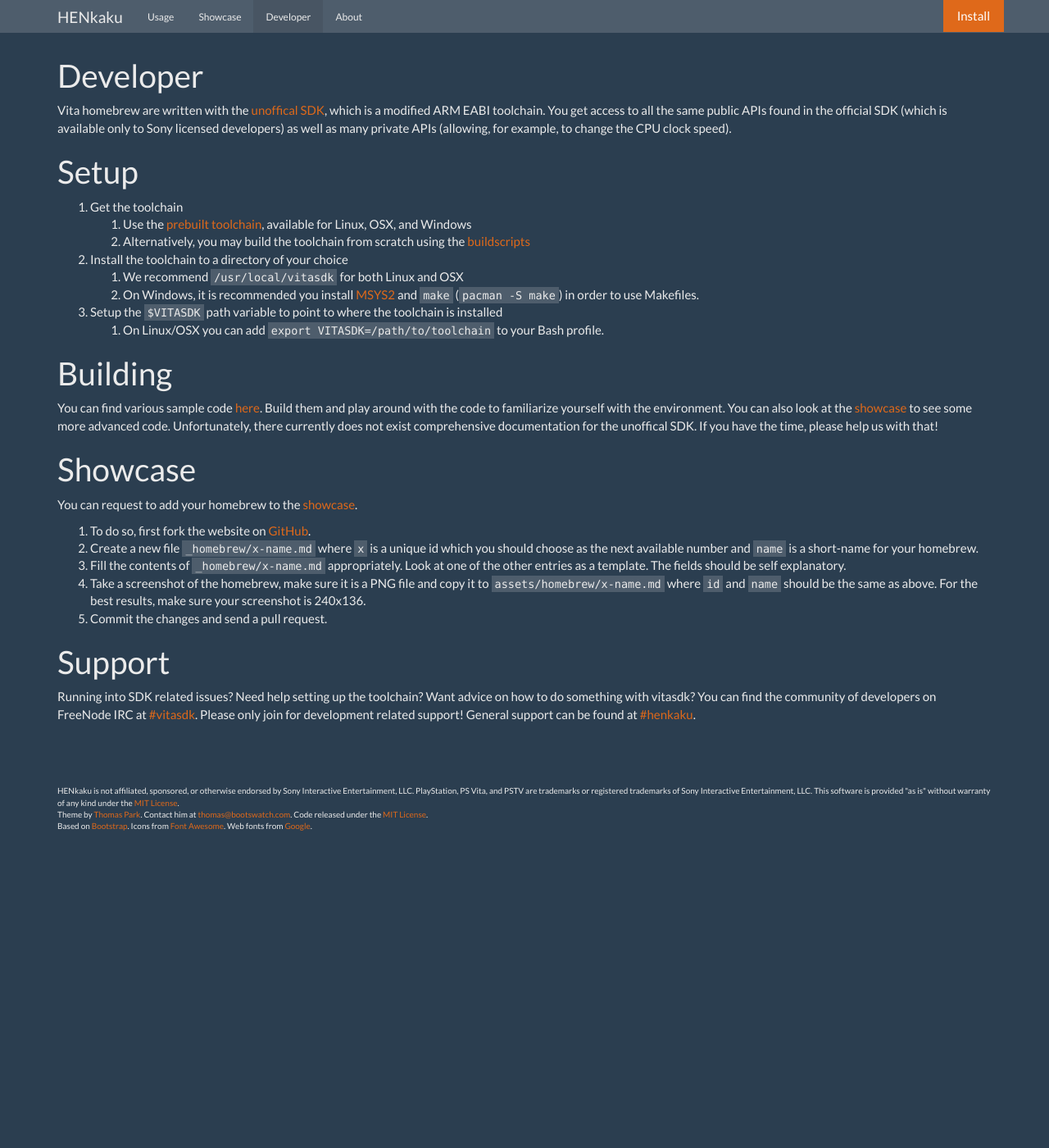
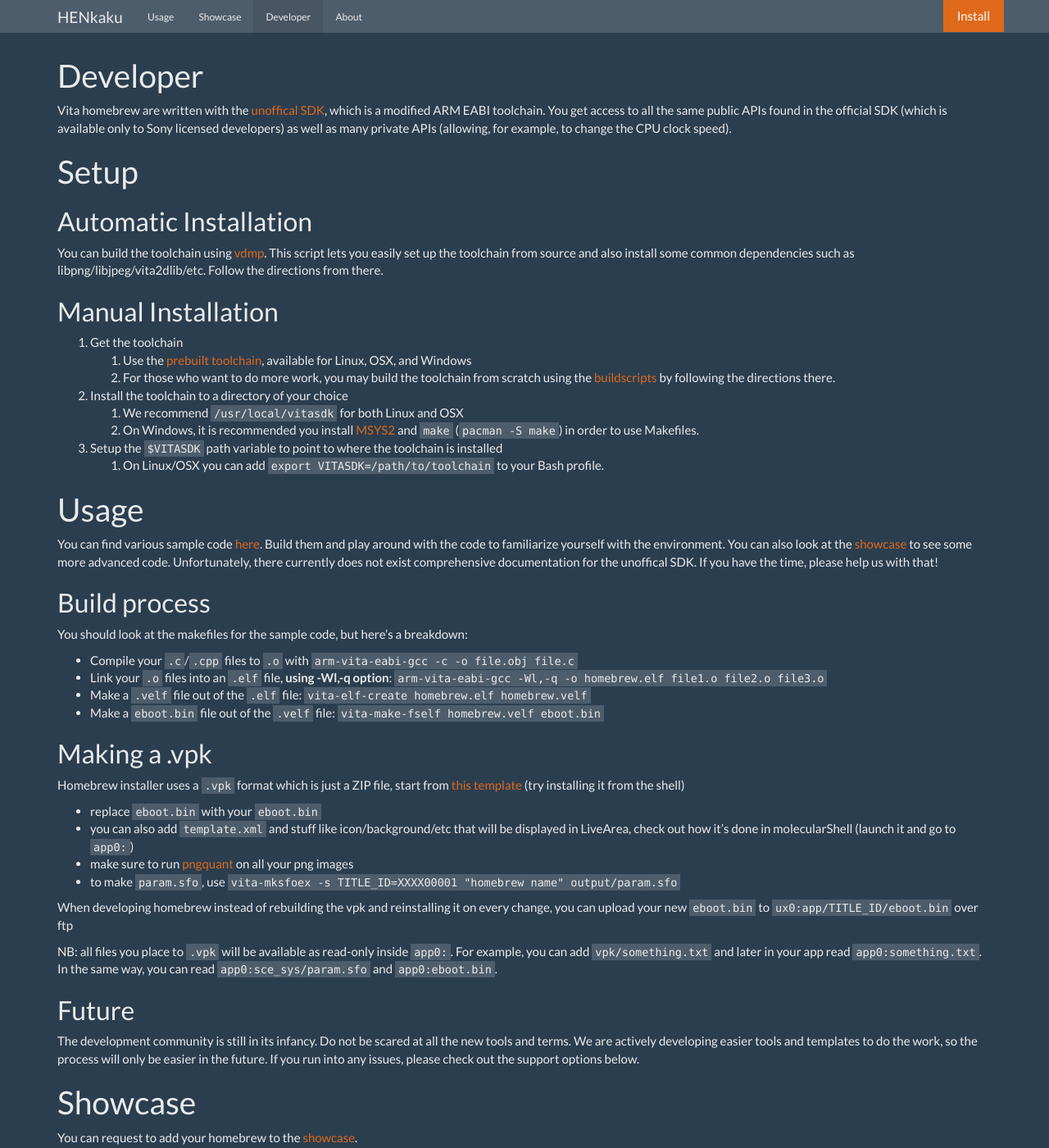
Before and after one commit to henkaku/henkaku.github.io, a Jekyll site: the page built from developer.md, in a window 1280 px wide and 1400 px high. Shown: the whole window at 82% size. Built offline with Jekyll 4.4.1, drawn with Linux system fonts in a browser that asks for light colours.

Commit message:
Added xyz's how2homebrew to the development page

```diff
--- a/developer.md
+++ b/developer.md
@@ -9,18 +9,50 @@
 
 Setup
 ===============================================================================
+
+## Automatic Installation
+
+You can build the toolchain using [vdmp](https://github.com/vitadev/vdpm). This script lets you easily set up the toolchain from source and also install some common dependencies such as libpng/libjpeg/vita2dlib/etc. Follow the directions from there.
+
+## Manual Installation
+
 1. Get the toolchain
    1. Use the [prebuilt toolchain](https://goo.gl/QpX5zM), available for Linux, OSX, and Windows
-   2. Alternatively, you may build the toolchain from scratch using the [buildscripts](https://github.com/vitasdk/buildscripts)
+   3. For those who want to do more work, you may build the toolchain from scratch using the [buildscripts](https://github.com/vitasdk/buildscripts) by following the directions there.
 2. Install the toolchain to a directory of your choice
    1. We recommend `/usr/local/vitasdk` for both Linux and OSX
    2. On Windows, it is recommended you install [MSYS2](https://msys2.github.io/) and `make` (`pacman -S make`) in order to use Makefiles.
 3. Setup the `$VITASDK` path variable to point to where the toolchain is installed
    1. On Linux/OSX you can add `export VITASDK=/path/to/toolchain` to your Bash profile.
 
-Building
+Usage
 ===============================================================================
 You can find various sample code [here](https://github.com/vitasdk/samples). Build them and play around with the code to familiarize yourself with the environment. You can also look at the [showcase](/showcase/) to see some more advanced code. Unfortunately, there currently does not exist comprehensive documentation for the unoffical SDK. If you have the time, please help us with that!
+
+## Build process
+
+You should look at the makefiles for the sample code, but here's a breakdown:
+
+* Compile your `.c`/`.cpp` files to `.o` with `arm-vita-eabi-gcc -c -o file.obj file.c`
+* Link your `.o` files into an `.elf` file, **using -Wl,-q option**: `arm-vita-eabi-gcc -Wl,-q -o homebrew.elf file1.o file2.o file3.o`
+* Make a `.velf` file out of the `.elf` file: `vita-elf-create homebrew.elf homebrew.velf`
+* Make a `eboot.bin` file out of the `.velf` file: `vita-make-fself homebrew.velf eboot.bin`
+
+## Making a .vpk
+
+Homebrew installer uses a `.vpk` format which is just a ZIP file, start from [this template](https://github.com/xyzz/Vita_Doom/releases/download/1.0/vitadoom.vpk) (try installing it from the shell)
+* replace `eboot.bin` with your `eboot.bin`
+* you can also add `template.xml` and stuff like icon/background/etc that will be displayed in LiveArea, check out how it's done in molecularShell (launch it and go to `app0:`)
+* make sure to run [pngquant](https://pngquant.org/) on all your png images
+* to make `param.sfo`, use `vita-mksfoex -s TITLE_ID=XXXX00001 "homebrew name" output/param.sfo`
+
+When developing homebrew instead of rebuilding the vpk and reinstalling it on every change, you can upload your new `eboot.bin` to `ux0:app/TITLE_ID/eboot.bin` over ftp
+
+NB: all files you place to `.vpk` will be available as read-only inside `app0:`. For example, you can add `vpk/something.txt` and later in your app read `app0:something.txt`. In the same way, you can read `app0:sce_sys/param.sfo` and `app0:eboot.bin`.
+
+## Future
+
+The development community is still in its infancy. Do not be scared at all the new tools and terms. We are actively developing easier tools and templates to do the work, so the process will only be easier in the future. If you run into any issues, please check out the support options below.
 
 Showcase
 ===============================================================================
```
